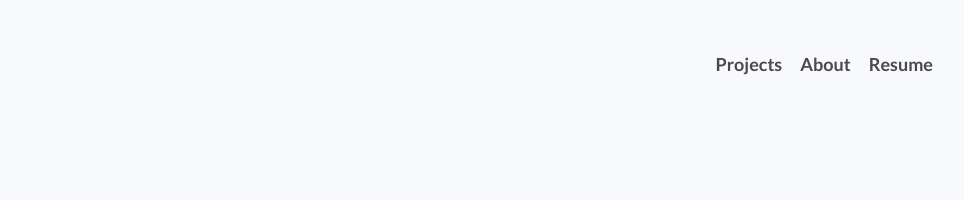
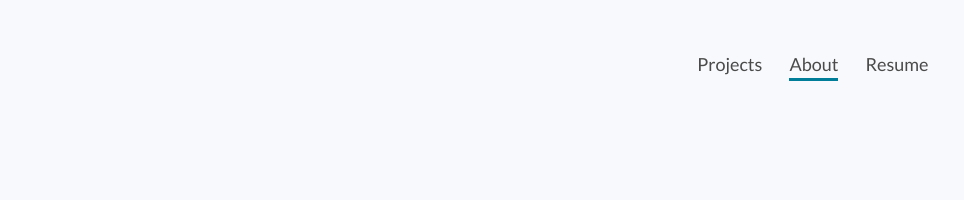
Before and after one commit to imraymondlee/gatsby-imraymondlee, a Gatsby site: page /about in a window 1280 px wide. Shown: the full height of the page, 198-1162 px from the left. Built offline with nearby package versions, Linux system fonts and the light colour scheme; Gatsby itself is replaced by a stand-in of ours.

Commit message:
Style nav menu

```diff
--- a/src/components/Landing.js
+++ b/src/components/Landing.js
@@ -5,7 +5,7 @@ import logo from '../images/landing-img.svg';
 const StyledLanding = styled.section`
   display: flex;
   justify-content: space-between;
-  margin: 5rem auto;
+  margin: 2rem auto 5rem auto;
 `;
 
 const StyledTitle = styled.h1`
--- a/src/components/Nav.js
+++ b/src/components/Nav.js
@@ -12,7 +12,7 @@ const Nav = () => {
   return (
     <nav>
       <StyledNavList>
-        <NavItem type="link" path="/#projects" text="Projects" />
+        <NavItem type="link" path="/" text="Projects" />
         <NavItem type="link" path="/about" text="About" />
         <NavItem type="anchor" path="/LeeRaymondResume.pdf" text="Resume" />
       </StyledNavList>
--- a/src/components/NavItem.js
+++ b/src/components/NavItem.js
@@ -7,22 +7,47 @@ const StyledNavItem = styled.li`
 `;
 
 const StyledLink = styled(Link)`
-  margin: 0 0.5rem;
+  margin: 0 0.75rem;
+  padding-bottom: 0.125rem;
   text-decoration: none;
+  font-weight: 400;
   color: ${(props) => props.theme.colors.bodyText};
+
+  &.pageActive {
+    color: ${(props) => props.theme.colors.bodyText};
+    border-bottom: 3px solid #007d99;
+  }
+
+  &:hover,
+  &:focus,
+  &:active {
+    text-decoration: none;
+    border-bottom: 3px solid #007d99;
+  }
 `;
 
 const StyledAnchor = styled.a`
-  margin: 0 0.5rem;
+  margin: 0 0.75rem;
+  padding-bottom: 0.125rem;
   text-decoration: none;
+  font-weight: 400;
   color: ${(props) => props.theme.colors.bodyText};
+
+  &:hover,
+  &:focus,
+  &:active {
+    text-decoration: none;
+    border-bottom: 3px solid #007d99;
+  }
 `;
 
 const NavItem = ({ type, path, text }) => {
   return (
     <StyledNavItem>
       {type === 'link' ? (
-        <StyledLink to={path}>{text}</StyledLink>
+        <StyledLink to={path} activeClassName="pageActive">
+          {text}
+        </StyledLink>
       ) : (
         <StyledAnchor href={path}>{text}</StyledAnchor>
       )}
```
